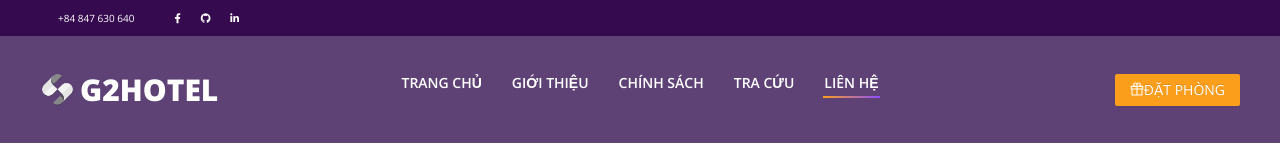
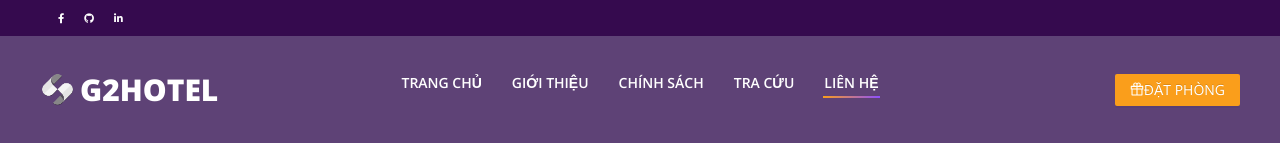
Before and after one commit to iamdevtry/G2Hotel_Client, a React (Create React App) app: page /contact in a window 1280 px wide. Shown: the top 160 px of the page. Built offline with nearby package versions, Linux system fonts and the light colour scheme.

Commit message:
Update Header.jsx

```diff
--- a/src/components/Header/Header.jsx
+++ b/src/components/Header/Header.jsx
@@ -77,22 +77,24 @@ const Header = () => {
                     <div className="grid wide header-topbar-container">
                         <div className="header-topbar__contact">
                             <ul style={{ paddingTop: '12px' }}>
-                                <li className="phone">
-                                    <a href="#">+84 847 630 640</a>
-                                </li>
                                 <li>
                                     <a href="https://www.facebook.com/phongtrollisdabest/">
                                         <i className="fab fa-facebook-f"></i>
                                     </a>
                                 </li>
                                 <li>
-                                    <a href="https://github.com/phongtrollx2">
+                                    <a href="https://github.com/iamdevtry">
                                         <i className="fab fa-github"></i>
                                     </a>
                                 </li>
                                 <li>
                                     <a href="www.linkedin.com/in/phongtrollx2">
                                         <i className="fab fa-linkedin-in"></i>
+                                    </a>
+                                </li>
+                                <li>
+                                    <a href="http://gogup.tech/">
+                                        <i class="fa-solid fa-globe"></i>
                                     </a>
                                 </li>
                             </ul>
```
